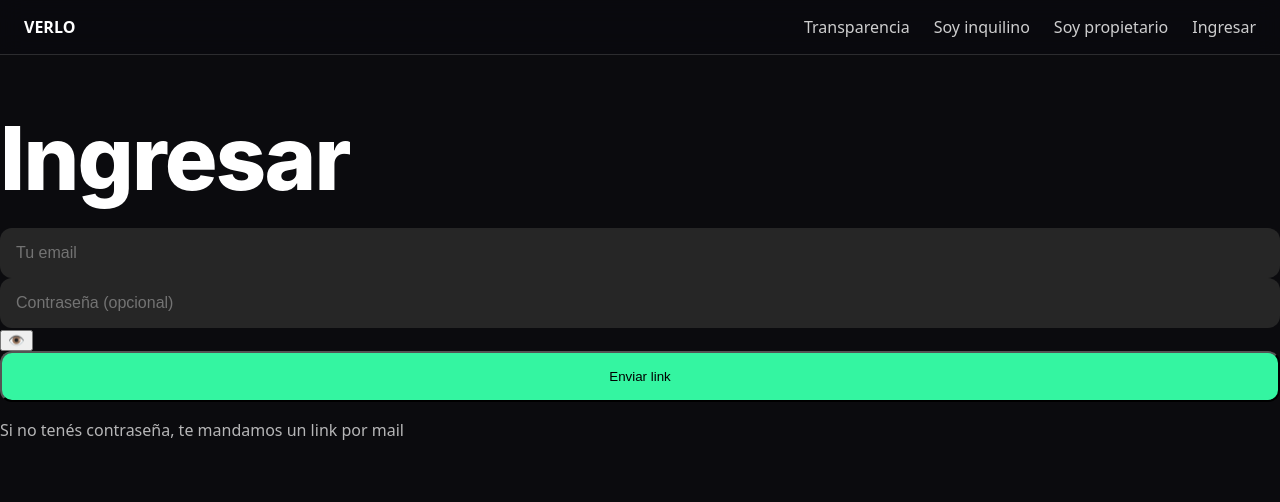
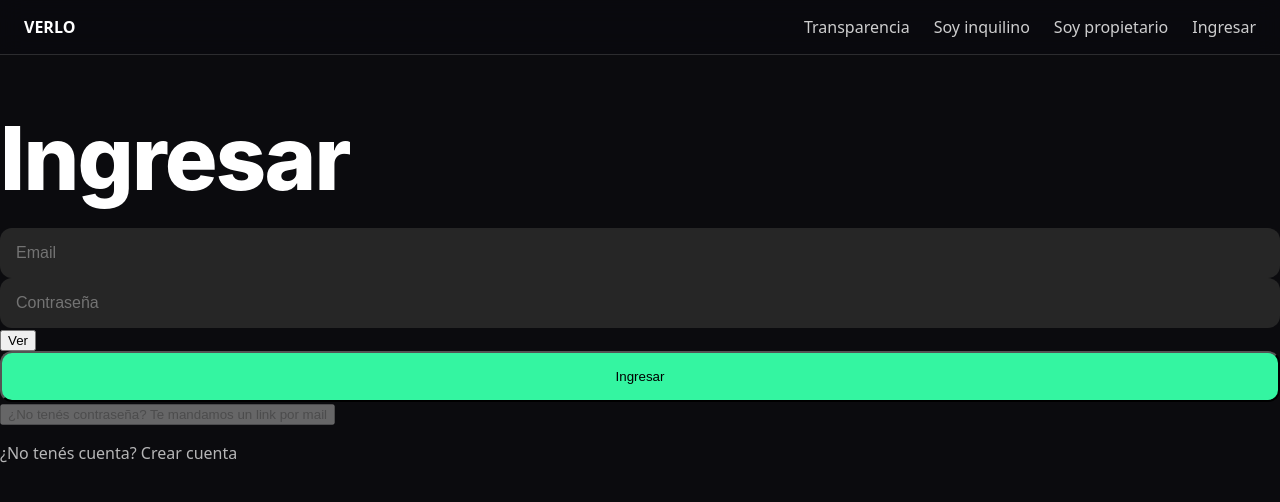
Before and after one commit to rentverlo-dotcom/verlo, a Next.js app: page /login in a window 1280 px wide. Shown: the top 502 px of the page. Built offline with nearby package versions, Linux system fonts and the light colour scheme.

Commit message:
Update page.tsx

```diff
--- a/app/login/page.tsx
+++ b/app/login/page.tsx
@@ -9,91 +9,110 @@ export default function LoginPage() {
   const [showPassword, setShowPassword] = useState(false)
   const [loading, setLoading] = useState(false)
   const [error, setError] = useState<string | null>(null)
+  const [message, setMessage] = useState<string | null>(null)
 
-  async function handleSubmit(e: React.FormEvent) {
+  async function handleLogin(e: React.FormEvent) {
     e.preventDefault()
+    setError(null)
     setLoading(true)
-    setError(null)
 
-    try {
-      // LOGIN CLÁSICO (email + password)
-      if (password) {
     const { error } = await supabase.auth.signInWithPassword({
       email,
       password,
     })
-        if (error) throw error
 
-        window.location.href = '/propietario/publicar'
+    setLoading(false)
+
+    if (error) {
+      setError('Email o contraseña incorrectos')
       return
     }
 
-      // MAGIC LINK (solo email)
+    window.location.href = '/propietario/publicar'
+  }
+
+  async function sendMagicLink() {
+    setError(null)
+    setMessage(null)
+    setLoading(true)
+
     const { error } = await supabase.auth.signInWithOtp({
       email,
       options: {
         emailRedirectTo: 'https://verlo.lat/propietario/publicar',
       },
     })
-      if (error) throw error
 
-      alert('Te enviamos un link a tu mail')
-    } catch (err: any) {
-      setError(err.message || 'Error al iniciar sesión')
-    } finally {
     setLoading(false)
+
+    if (error) {
+      setError('No se pudo enviar el link')
+      return
     }
+
+    setMessage('Te enviamos un link a tu email para ingresar')
   }
 
   return (
-    <div className="min-h-screen flex items-center justify-center bg-black px-4">
+    <div className="min-h-screen bg-black flex items-center justify-center px-4">
       <form
-        onSubmit={handleSubmit}
-        className="w-full max-w-sm space-y-4 bg-neutral-900 p-6 rounded-xl"
+        onSubmit={handleLogin}
+        className="w-full max-w-md bg-neutral-900 p-8 rounded-2xl space-y-6"
       >
-        <h1 className="text-xl font-semibold text-white text-center">
-          Ingresar
-        </h1>
+        <h1 className="text-2xl font-semibold text-white">Ingresar</h1>
 
         <input
           type="email"
-          placeholder="Tu email"
+          placeholder="Email"
+          className="input"
           value={email}
           onChange={e => setEmail(e.target.value)}
           required
-          className="input w-full"
         />
 
         <div className="relative">
           <input
             type={showPassword ? 'text' : 'password'}
-            placeholder="Contraseña (opcional)"
+            placeholder="Contraseña"
+            className="input pr-12"
             value={password}
             onChange={e => setPassword(e.target.value)}
-            className="input w-full pr-10"
+            required
           />
           <button
             type="button"
-            onClick={() => setShowPassword(v => !v)}
-            className="absolute right-3 top-1/2 -translate-y-1/2 text-neutral-400"
+            onClick={() => setShowPassword(!showPassword)}
+            className="absolute right-3 top-1/2 -translate-y-1/2 text-sm text-neutral-400"
           >
-            {showPassword ? '🙈' : '👁️'}
+            {showPassword ? 'Ocultar' : 'Ver'}
           </button>
         </div>
 
-        {error && (
-          <p className="text-sm text-red-400">{error}</p>
-        )}
+        {error && <p className="text-red-400 text-sm">{error}</p>}
+        {message && <p className="text-green-400 text-sm">{message}</p>}
 
         <button
+          type="submit"
           disabled={loading}
           className="button-primary w-full"
         >
-          {password ? 'Ingresar' : 'Enviar link'}
+          Ingresar
         </button>
 
-        <p className="text-xs text-neutral-400 text-center">
-          Si no tenés contraseña, te mandamos un link por mail
+        <button
+          type="button"
+          onClick={sendMagicLink}
+          disabled={!email || loading}
+          className="w-full text-sm text-neutral-400 underline"
+        >
+          ¿No tenés contraseña? Te mandamos un link por mail
+        </button>
+
+        <p className="text-sm text-neutral-400 text-center">
+          ¿No tenés cuenta?{' '}
+          <a href="/signup" className="underline">
+            Crear cuenta
+          </a>
         </p>
       </form>
     </div>
```
Lines whose indentation alone changed are shown as unchanged.
